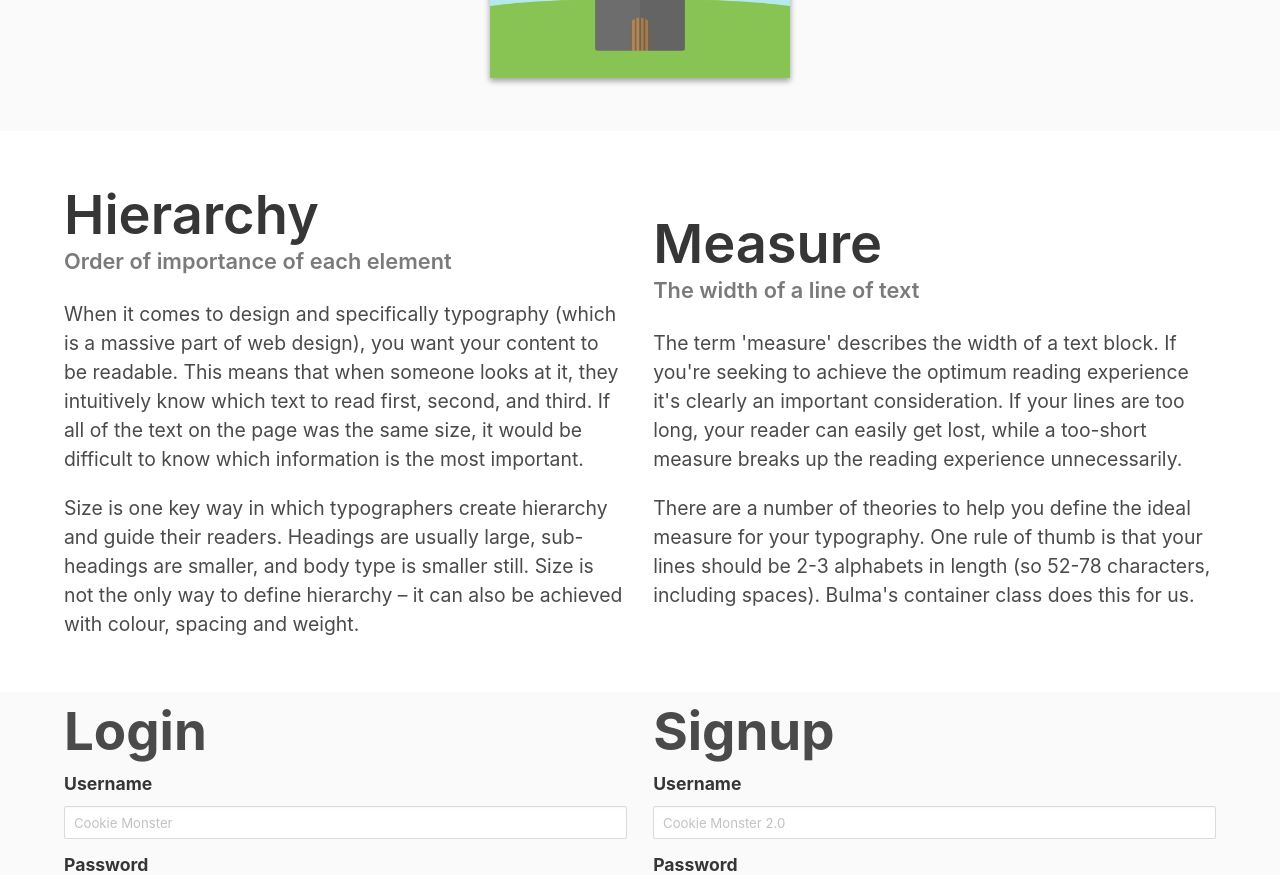
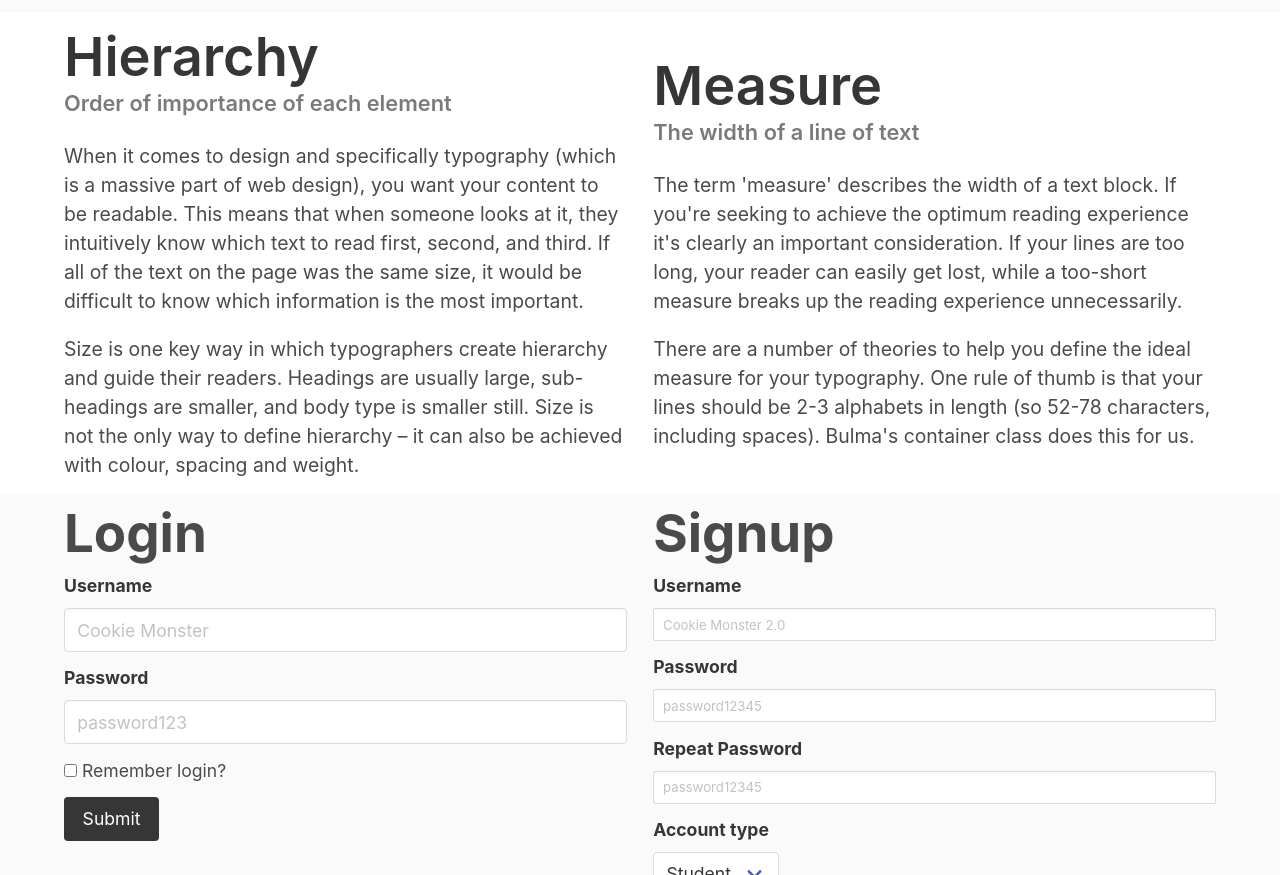
Before and after one commit to jdmar3-comp426/a02-RichardChiqui, a website: page index.html in a window 1280 px wide. Shown: the part 3140-4015 px from the top of the page. Drawn offline with nearby package versions, Linux system fonts and the light colour scheme; a web font is replaced by a local one.

```diff
--- a/index.html
+++ b/index.html
@@ -54,7 +54,7 @@
         </div>
     </div>
 </section>
-<section class="section has-background-white">
+<section class="has-background-white">
     <div class="container">
         <div class="content has-text-left ">
             <h1 class="title has-text-weight-bold">Consistency is Key</h1>
@@ -115,7 +115,7 @@
         </div>
     </div>
 </section>
-<section class="section has-background-white">
+<section class=" has-background-white">
     <div class="container ">
         <div class="content ">
             <div class="columns is-vcentered">
@@ -160,13 +160,13 @@
                     <div class="field">
                         <label class="label">Username</label>
                         <div class="control">
-                            <input class="input is-small" type="text" placeholder="Cookie Monster" name="username">
+                            <input class="input " type="text" placeholder="Cookie Monster" name="username">
                         </div>
                     </div>
                     <div class="field">
                         <label class="label">Password</label>
                         <div class="control">
-                            <input class="input is-small" type="password" placeholder="password123" name="password">
+                            <input class="input " type="password" placeholder="password123" name="password">
                         </div>
                     </div>
                     <div class="field">
@@ -206,7 +206,7 @@
                         </div>
                     </div>
                     <div class="field">
-                        <label class="has-text-weight-bold">Account type</label>
+                        <label class="label">Account type</label>
                         <div class="control">
                             <div class="select">
                                 <select name="accountType">
```
